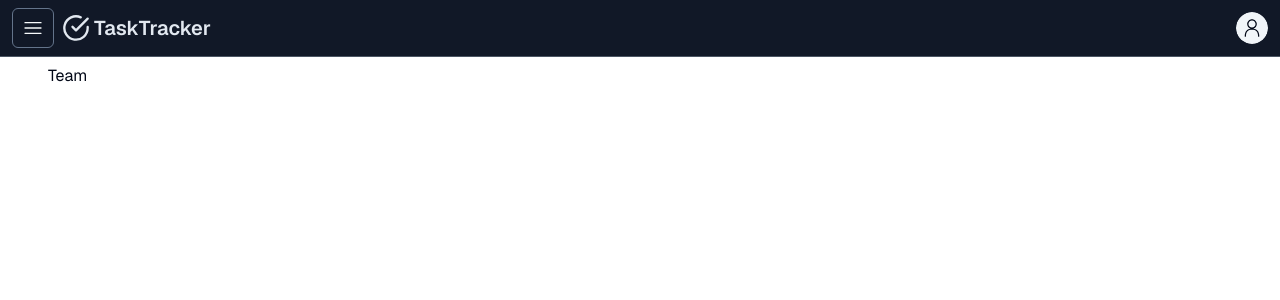
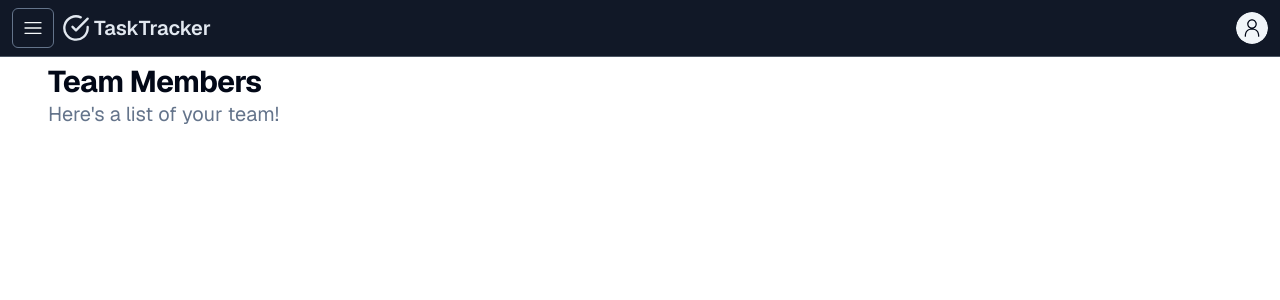
Before and after one commit to KennyMwendwaX/task-trace, a Next.js app: page /team in a window 1280 px wide. Shown: the top 300 px of the page. Built offline with nearby package versions, Linux system fonts and the light colour scheme.

Commit message:
npm i react-csv

```diff
--- a/app/tasks/page.tsx
+++ b/app/tasks/page.tsx
@@ -48,9 +48,9 @@ export default function Tasks() {
                     <div className="text-3xl font-bold tracking-tight">
                       Welcome back!
                     </div>
-                    <p className="text-xl text-muted-foreground">
+                    <div className="text-xl text-muted-foreground">
                       Here&apos;s a list of your tasks!
-                    </p>
+                    </div>
                   </div>
                 </div>
 
--- a/app/team/page.tsx
+++ b/app/team/page.tsx
@@ -1,7 +1,12 @@
 export default function Team() {
   return (
     <>
-      <div className="container mx-auto mt-4 px-12 pb-5 pt-12">Team</div>
+      <div className="container mx-auto mt-4 px-12 pb-5 pt-12">
+        <div className="text-3xl font-bold tracking-tight">Team Members</div>
+        <div className="text-xl text-muted-foreground">
+          Here&apos;s a list of your team!
+        </div>
+      </div>
     </>
   );
 }
--- a/package.json
+++ b/package.json
@@ -36,6 +36,7 @@
     "next": "^14.0.4",
     "prisma": "^5.7.0",
     "react": "^18.2.0",
+    "react-csv": "^2.2.2",
     "react-day-picker": "^8.9.1",
     "react-dom": "^18.2.0",
     "react-hook-form": "^7.49.0",
```
Also changed, not shown: 1 other file (tests, documents, lock files or other folders).
